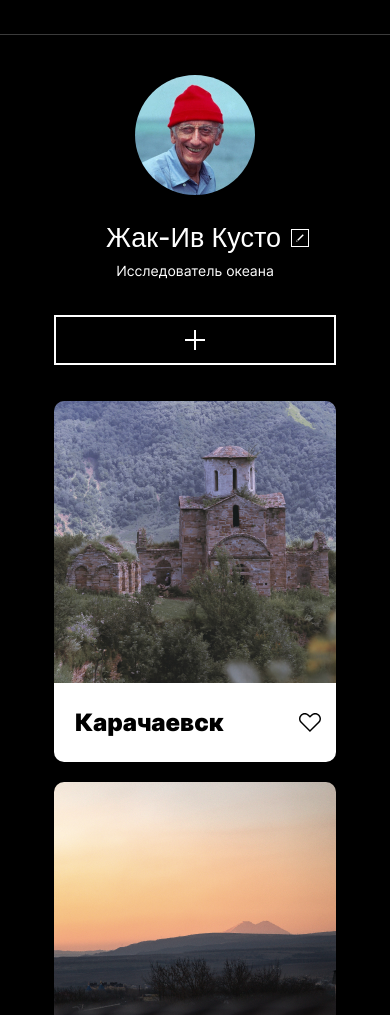
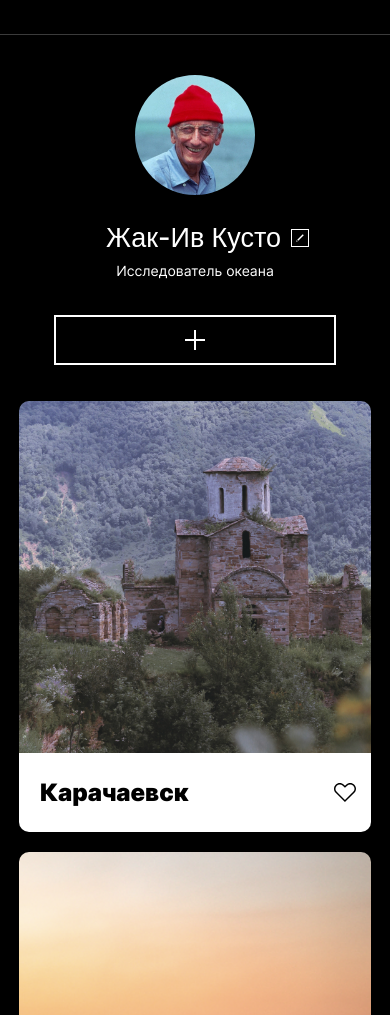
Before and after one commit to KuzinaAnna/mesto-project, a plain HTML site: page index.html in a window 390 px wide. Shown: the part 85-1100 px from the top of the page. Drawn offline with Linux system fonts and the light colour scheme.

Commit message:
fix: улучшить адаптивность карточек

```diff
--- a/blocks/elements/__item/elements__item.css
+++ b/blocks/elements/__item/elements__item.css
@@ -1,5 +1,4 @@
 .elements__item {
-  max-width: 282px;
   display: flex;
   flex-direction: column;
 }
--- a/blocks/elements/__list/elements__list.css
+++ b/blocks/elements/__list/elements__list.css
@@ -1,11 +1,9 @@
 .elements__list {
-  max-width: 100%;
   margin: 0;
   padding: 0;
   display: grid;
   column-gap: 17px;
   row-gap: 20px;
-  grid-template-columns: repeat(auto-fill, 282px);
-  justify-content: center;
+  grid-template-columns: repeat(auto-fit, minmax(282px, 1fr));
   list-style: none;
 }
--- a/blocks/elements/__photo/elements__photo.css
+++ b/blocks/elements/__photo/elements__photo.css
@@ -1,6 +1,6 @@
 .elements__photo {
   width: 100%;
-  height: 282px;
+  height: auto;
   object-fit: cover;
   border-radius: 10px 10px 0 0;
 }
--- a/blocks/elements/elements.css
+++ b/blocks/elements/elements.css
@@ -1,5 +1,4 @@
 .elements {
-  width: 100%;
   padding-top: 50px;
 }
 @media screen and (max-width: 680px) {
--- a/blocks/footer/footer.css
+++ b/blocks/footer/footer.css
@@ -6,12 +6,16 @@
   font-weight: 400;
   font-size: 18px;
   line-height: 22px;
+
+  margin: auto;
+  max-width: 918px;
+  padding-left: 19px;
+  box-sizing: border-box;
 }
 @media screen and (max-width: 321px) {
   .footer {
     padding-top: 48px;
     padding-bottom: 36px;
-    padding-left: 19px;
     font-size: 14px;
     line-height: 17px;
   }
--- a/blocks/header/header.css
+++ b/blocks/header/header.css
@@ -3,6 +3,9 @@
   min-height: 74px;
   padding-top: 45px;
   border-bottom: 1px solid rgba(84, 84, 84, 0.7);
+
+  max-width: 880px;
+  margin: auto;
 }
 
 @media screen and (max-width: 320px) {
--- /dev/null
+++ b/blocks/main/main.css
@@ -0,0 +1,7 @@
+.main {
+  max-width: 918px;
+  margin: auto;
+  padding-left: 19px;
+  padding-right: 19px;
+  box-sizing: border-box;
+}
--- a/blocks/page/page.css
+++ b/blocks/page/page.css
@@ -1,8 +1,4 @@
 .page {
-  max-width: 880px;
-  min-width: 320px;
-  margin: auto;
-
   background-color: black;
   font-family: "Inter", Arial, sans-serif;
   -webkit-font-smoothing: antialiased;
--- a/blocks/profile/profile.css
+++ b/blocks/profile/profile.css
@@ -1,6 +1,4 @@
 .profile {
-  min-width: 320px;
-  min-height: 120px;
   padding-top: 40px;
   display: flex;
   justify-content: space-between;
--- a/index.html
+++ b/index.html
@@ -13,8 +13,7 @@
   <header class="header">
     <a href="#" target="_blank"><img class="header__logo" src="./images/logo.svg" alt="Логотип Mesto-Russia"></a>
   </header>
-
-  <main>
+  <main class="main">
     <section class="profile">
       <div class="profile__main">
         <img class="profile__avatar" src="./images/image.jpg" alt="Аватар пользователя">
@@ -29,7 +28,6 @@
       </div>
       <button class="profile__add-button" type="button" aria-label="Добавить новое фото">
       </button>
-
     </section>
     <section class="elements">
       <ul class="elements__list">
@@ -80,10 +78,8 @@
           </div>
         </li>
       </ul>
-
     </section>
   </main>
-
   <footer class="footer">
     <p class="footer__title">© 2023 Mesto Russia</p>
   </footer>
--- a/pages/index.css
+++ b/pages/index.css
@@ -1,9 +1,10 @@
 @import url(../vendor/normalize.css);
 @import url(../vendor/fonts.css);
-/* page и header */
+/* page,header и main*/
 @import url(../blocks/page/page.css);
 @import url(../blocks/header/header.css);
 @import url(../blocks/header/__logo/header__logo.css);
+@import url(../blocks/main/main.css);
 /* profile */
 @import url(../blocks/profile/profile.css);
 @import url(../blocks/profile/__main/profile__main.css);
```
Also changed, not shown: images/bottons/Add Button 20.43.00.svg (deleted), images/bottons/Add Button big.svg (deleted), images/bottons/Edit Button.svg (deleted), images/bottons/Edit Button2.svg (deleted).
